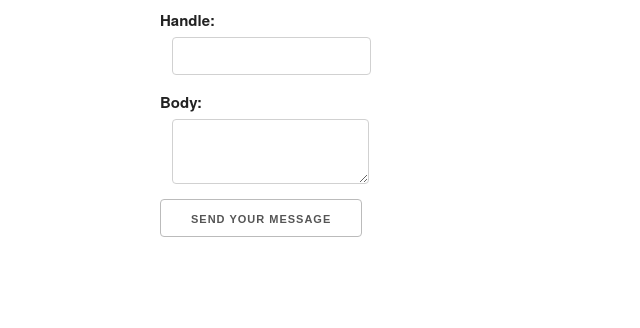
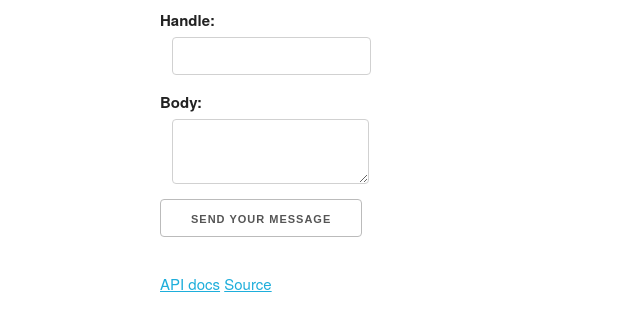
Before and after one commit to arrdem/hyperwave, a plain HTML site: page resources/static/index.html in a window 1280 px wide. Shown: the whole page, without its empty margins (0-640 px from the left). Drawn offline with Linux system fonts and the light colour scheme; no server answers.

Commit message:
Add some sidebar crap

```diff
--- a/resources/static/index.html
+++ b/resources/static/index.html
@@ -26,6 +26,9 @@
             </div>
             <button type="submit">Send your message</button>
           </form>
+
+          <a href="/api">API docs</a>
+          <a href="https://git.arrdem.com/?p=arrdem/hyperwave.git;a=summary">Source</a>
         </div>
         <div id="feed" class="eight columns">
         </div>
```
